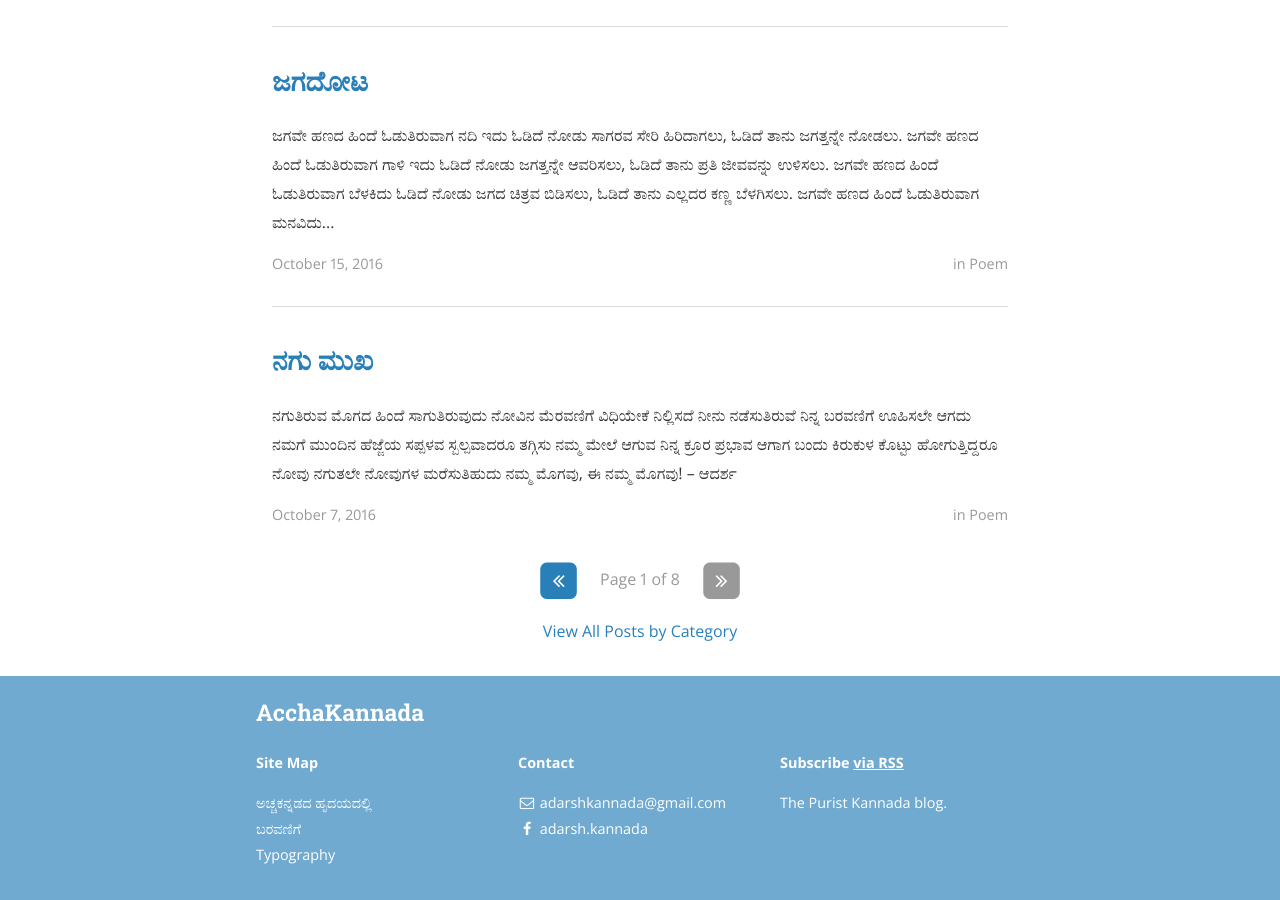
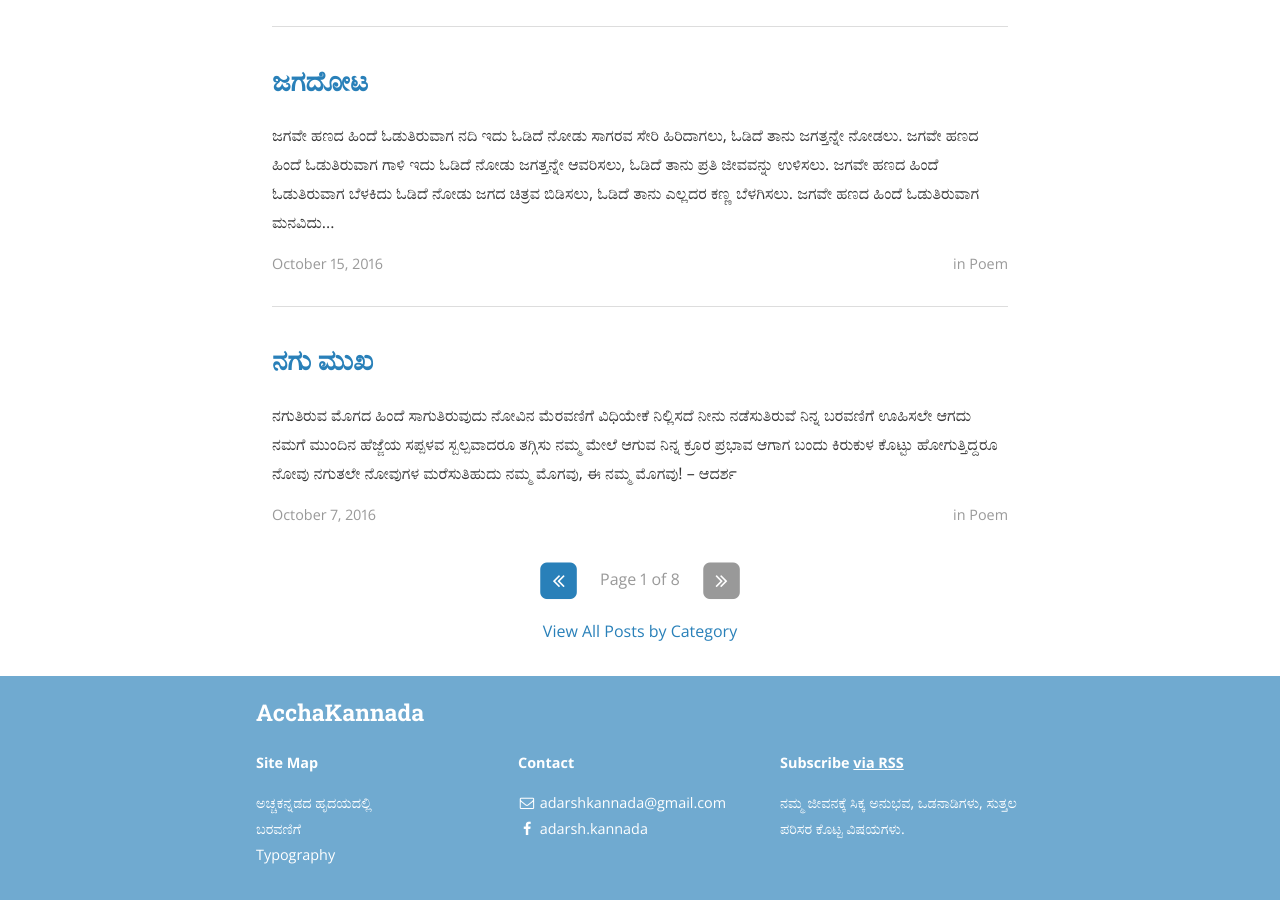
Before and after one commit to bencentra/centrarium, a Jekyll site: the page built from index.html, in a window 1280 px wide and 900 px high, scrolled down 1380 px. Built offline with Jekyll 4.4.1, drawn with Linux system fonts in a browser that asks for light colours; nearby versions of some CDN libraries; the list of posts is cut into pages by our own code; a style sheet for code colours, icons or effects is not loaded; some of the changed text lies outside the part shown.

Commit message:
Update _config.yml

```diff
--- a/_config.yml
+++ b/_config.yml
@@ -12,11 +12,11 @@
 
 # Site settings
 title: AcchaKannada
-subtitle: "Kannadada Nitya Utsava"
+subtitle: "ಕನ್ನಡದ ನಿತ್ಯ ಉತ್ಸವ"
 email: adarshkannada@gmail.com
 name: Adarsh Kannada
 description: >
-  The Purist Kannada blog.
+  ನಮ್ಮ ಜೀವನಕ್ಕೆ ಸಿಕ್ಕ ಅನುಭವ, ಒಡನಾಡಿಗಳು, ಸುತ್ತಲ ಪರಿಸರ ಕೊಟ್ಟ ವಿಷಯಗಳು.
 baseurl: "/savehaklu/" # the subpath of your site, e.g. /blog/
 url: "http://adarshkannada.github.io/savehaklu" # the base hostname & protocol for your site
 cover: "assets/acchakannada.jpg"
```
